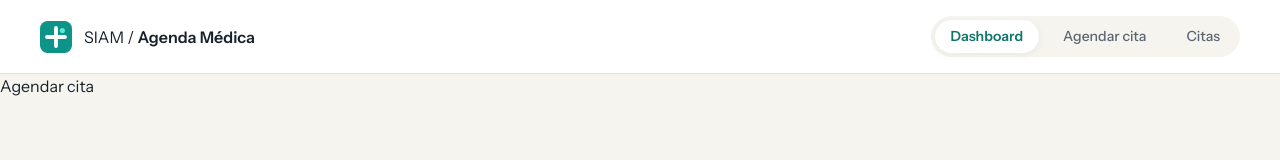
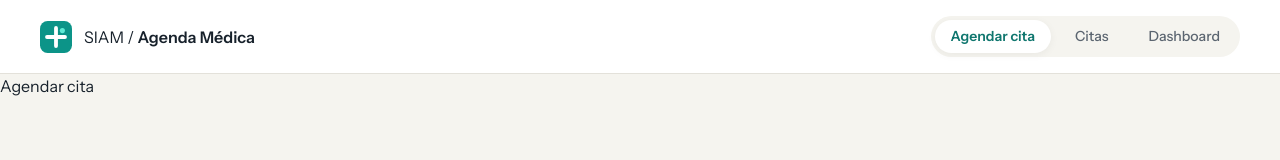
Before and after one commit to garcia-bj/siam-agenda-medica, a Next.js app in the folder frontend/: page / in a window 1280 px wide. Shown: the top 160 px of the page. Built offline with nearby package versions, Linux system fonts and the light colour scheme.

Commit message:
fix(frontend): ajusta rutas del nav a las especificadas en CONTEXTO.md

```diff
--- a/frontend/src/components/NavPills.tsx
+++ b/frontend/src/components/NavPills.tsx
@@ -4,9 +4,9 @@ import Link from 'next/link';
 import { usePathname } from 'next/navigation';
 
 const NAV = [
-  { href: '/', label: 'Dashboard' },
-  { href: '/agendar', label: 'Agendar cita' },
+  { href: '/', label: 'Agendar cita' },
   { href: '/citas', label: 'Citas' },
+  { href: '/dashboard', label: 'Dashboard' },
 ];
 
 export default function NavPills() {
```
